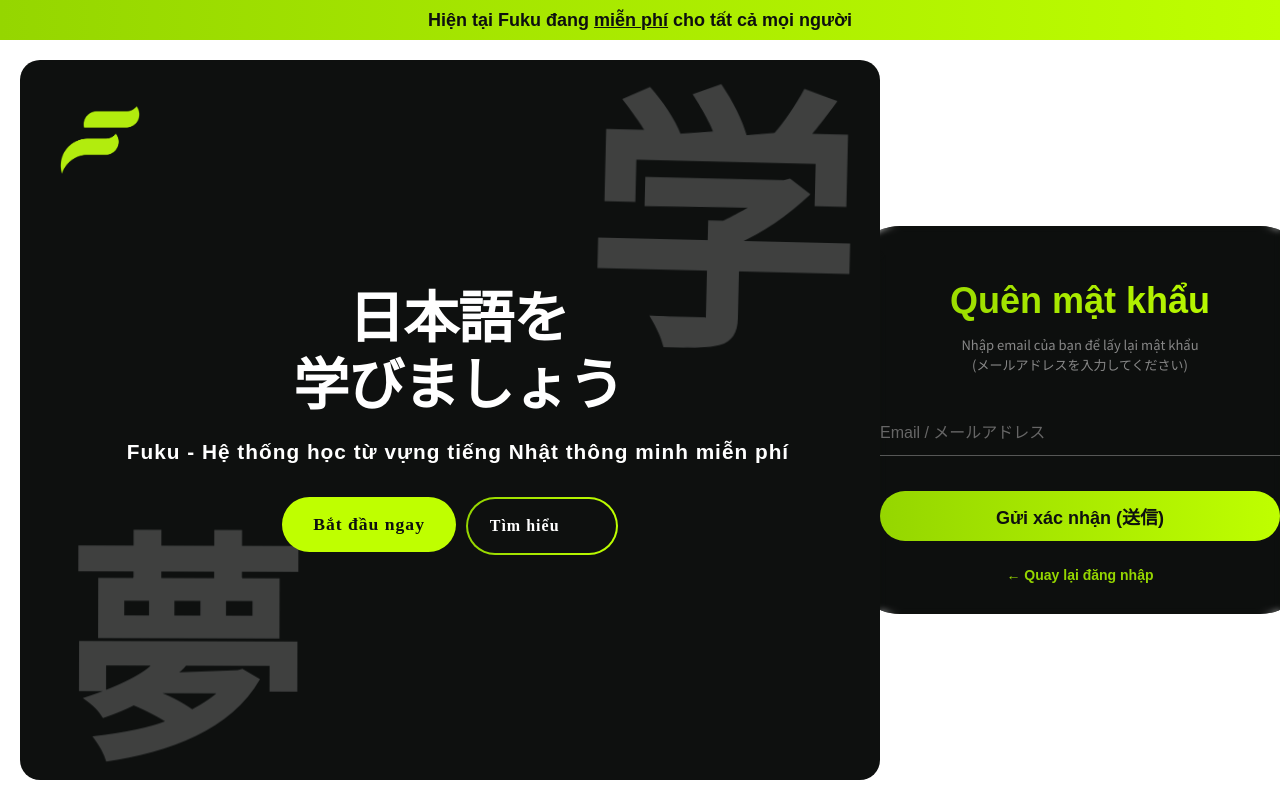
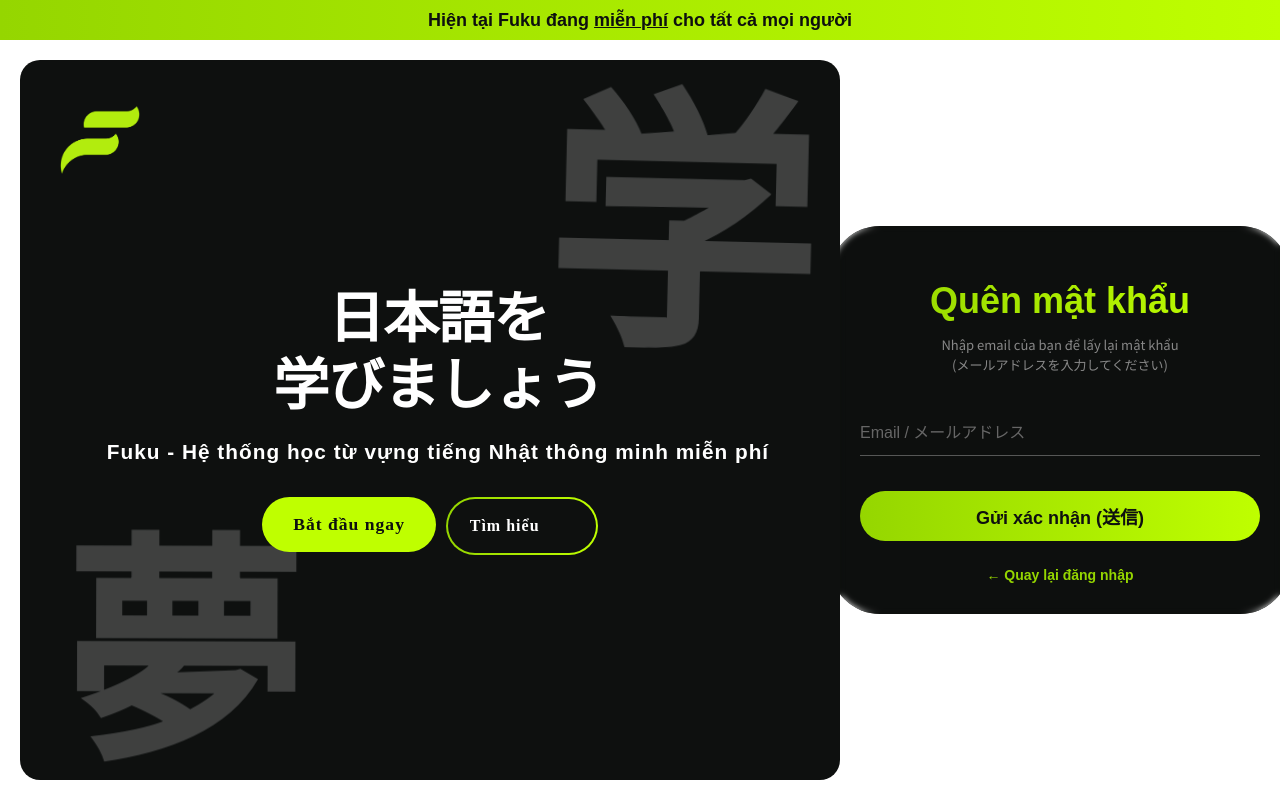
Before and after one commit to fhux192/fuku-fe, a React (Create React App) app: page /forgot-password in a window 1280 px wide. Built offline with nearby package versions, Linux system fonts and the light colour scheme; a web font is replaced by a local one.

Commit message:
feat: update button wrapper layout in HomeLayout for improved alignment and styling

```diff
--- a/src/layouts/AuthLayout/HomeLayout.js
+++ b/src/layouts/AuthLayout/HomeLayout.js
@@ -54,7 +54,7 @@
                             <p className={styles.leftSideSubtitle}>
                                 <strong>Fuku - Hệ thống học từ vựng tiếng Nhật thông minh miễn phí</strong>
                             </p>
-<div style={{display:"flex",justifySelf:"center"}}><button className={styles.ctaButton} onClick={() => handleMobileNav('/kana-reference')}>
+<div className={styles.btnWrapper}><button className={styles.ctaButton} onClick={() => handleMobileNav('/kana-reference')}>
     <span>Bắt đầu ngay </span>
 
 </button>
--- a/src/layouts/AuthLayout/HomeLayout.module.css
+++ b/src/layouts/AuthLayout/HomeLayout.module.css
@@ -152,6 +152,12 @@
     letter-spacing: 1px;
 }
 
+.btnWrapper{
+    display: flex;
+    justify-items: center;
+    justify-content: center;
+}
+
 .ctaButton {
     position: relative;
     border: 2px solid transparent;
@@ -269,7 +275,7 @@
     .ctaButton { font-size: 1.1rem; padding: 15px 1.8rem;  }
 
     .rightSide {
-        min-width: 50vh;
+        min-width: 55vh;
         position: relative;
         display: flex;
         height: 100%;
```
